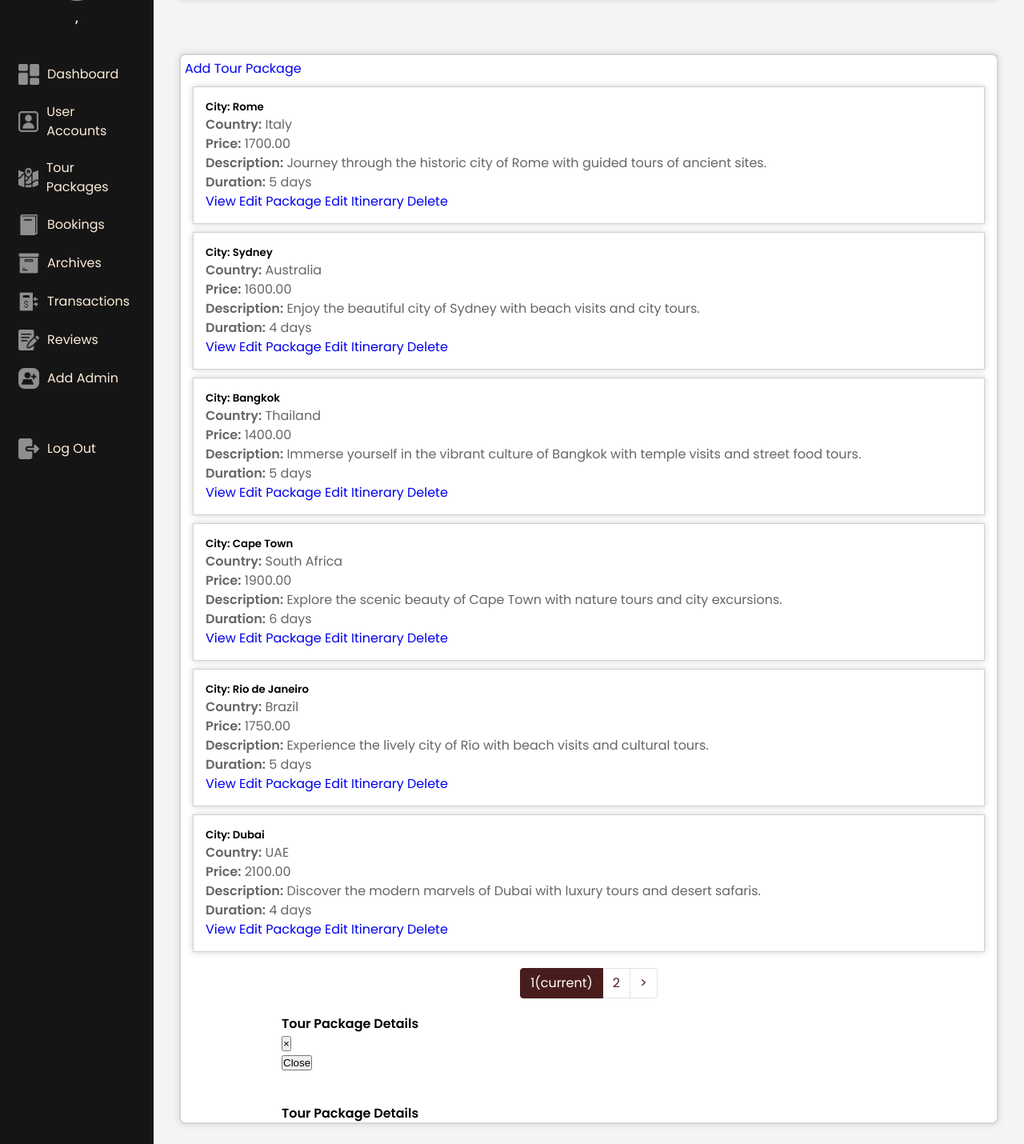
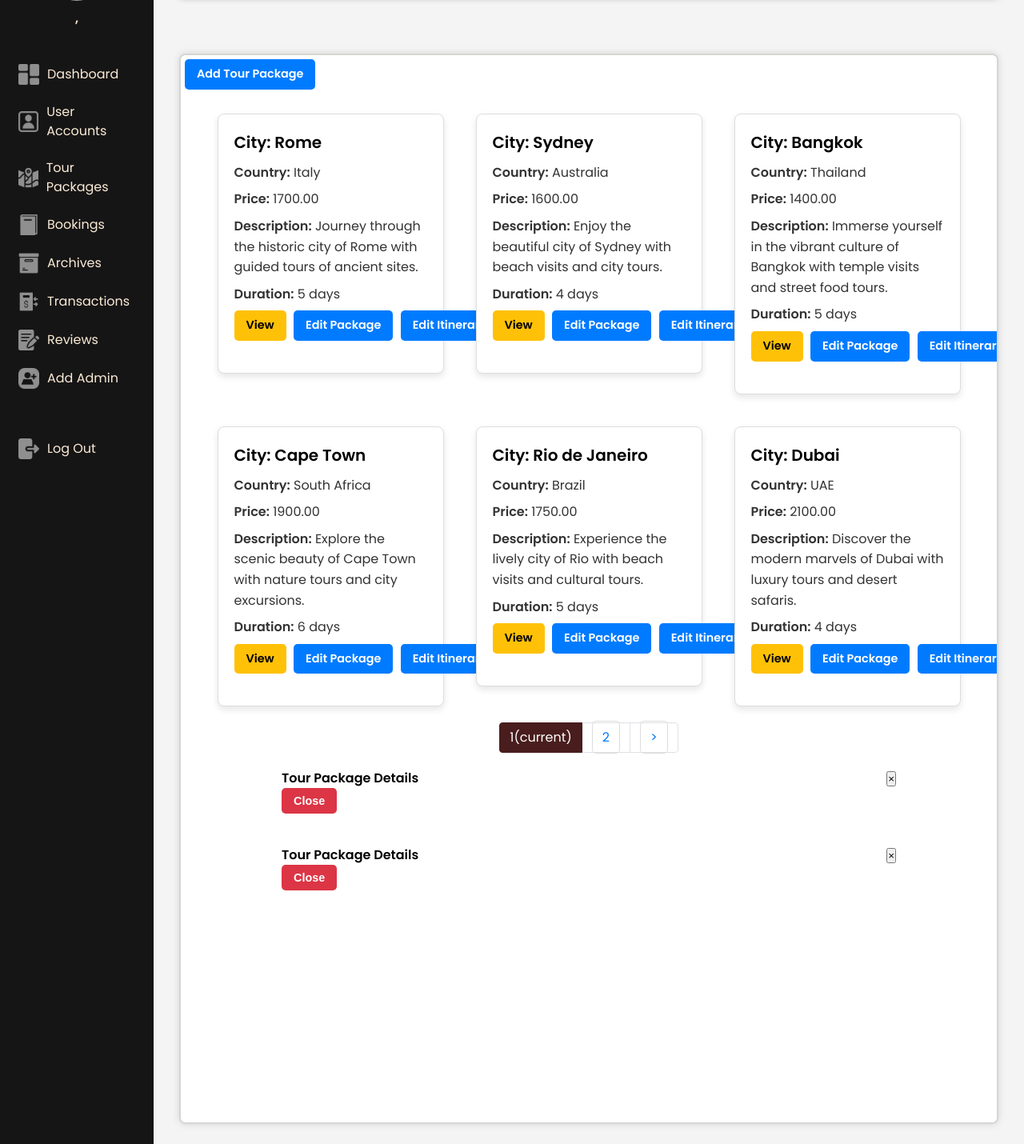
Before and after one commit to waway647/travelagency, a CodeIgniter app: page /GitHub/index.php/admincontroller/showTourPackages in a window 1280 px wide. Shown: the part 155-1585 px from the top of the page at 80% size. Run offline with CodeIgniter, Linux system fonts and the light colour scheme; data comes from the database, SQL or seed files in the repository; grey boxes are pictures that could not be loaded.

Commit message:
modified

```diff
--- a/css/adminStyle.css
+++ b/css/adminStyle.css
@@ -683,6 +683,142 @@
     border: 1px solid #373737c6;
 }
 
+/* Add Tour Package Button */
+.btn-primary {
+    background-color: #007bff;
+    color: white;
+    padding: 10px 20px;
+    border: none;
+    border-radius: 5px;
+    cursor: pointer;
+    text-align: center;
+    margin-bottom: 20px;
+    display: inline-block;
+    font-weight: bold;
+    text-decoration: none;
+}
+
+.btn-primary:hover {
+    background-color: #0056b3;
+}
+
+/* Card Layout */
+.row {
+    display: flex;
+    flex-wrap: wrap;
+    gap: 20px;
+    justify-content: center;
+}
+
+.col-md-4 {
+    flex: 0 0 30%;
+    max-width: 30%;
+}
+
+/* Card Styling */
+.tour-card {
+    background-color: white;
+    border: 1px solid #ddd;
+    border-radius: 8px;
+    padding: 20px;
+    box-shadow: 0px 4px 8px rgba(0, 0, 0, 0.1);
+    transition: box-shadow 0.3s ease;
+    position: relative;
+}
+
+.tour-card h5 {
+    font-size: 1.25em;
+    margin-bottom: 10px;
+}
+
+.tour-card p {
+    margin-bottom: 8px;
+    color: #333;
+}
+
+.tour-card .tour-p-container {
+    font-size: 0.95em;
+    line-height: 1.6;
+}
+
+/* Buttons */
+.btn {
+    font-size: 0.9em;
+    font-weight: 600;
+    color: white;
+    padding: 8px 15px;
+    border-radius: 5px;
+    border: none;
+    cursor: pointer;
+    text-decoration: none;
+    margin-right: 5px;
+    display: inline-block;
+    text-align: center;
+}
+
+.btn-warning {
+    background-color: #ffc107;
+    color: black;
+}
+
+.btn-warning:hover {
+    background-color: #e0a800;
+}
+
+.btn-primary {
+    background-color: #007bff;
+}
+
+.btn-primary:hover {
+    background-color: #0056b3;
+}
+
+.btn-danger {
+    background-color: #dc3545;
+}
+
+.btn-danger:hover {
+    background-color: #c82333;
+}
+
+/* Modal Style */
+.modal-content {
+    padding: 20px;
+    border-radius: 8px;
+    background-color: white;
+}
+
+.modal-header,
+.modal-footer {
+    display: flex;
+    justify-content: space-between;
+    align-items: center;
+}
+
+.modal-header h4,
+.modal-footer button {
+    font-weight: bold;
+}
+
+/* Pagination */
+#pagination2 {
+    display: flex;
+    gap: 10px;
+    margin-top: 20px;
+}
+
+#pagination2 a {
+    text-decoration: none;
+    padding: 8px 12px;
+    border-radius: 5px;
+    color: #007bff;
+    border: 1px solid #ddd;
+}
+
+#pagination2 a:hover {
+    background-color: #f5f5f5;
+}
+
 /*Create Admin Styles*/
 
 
```
